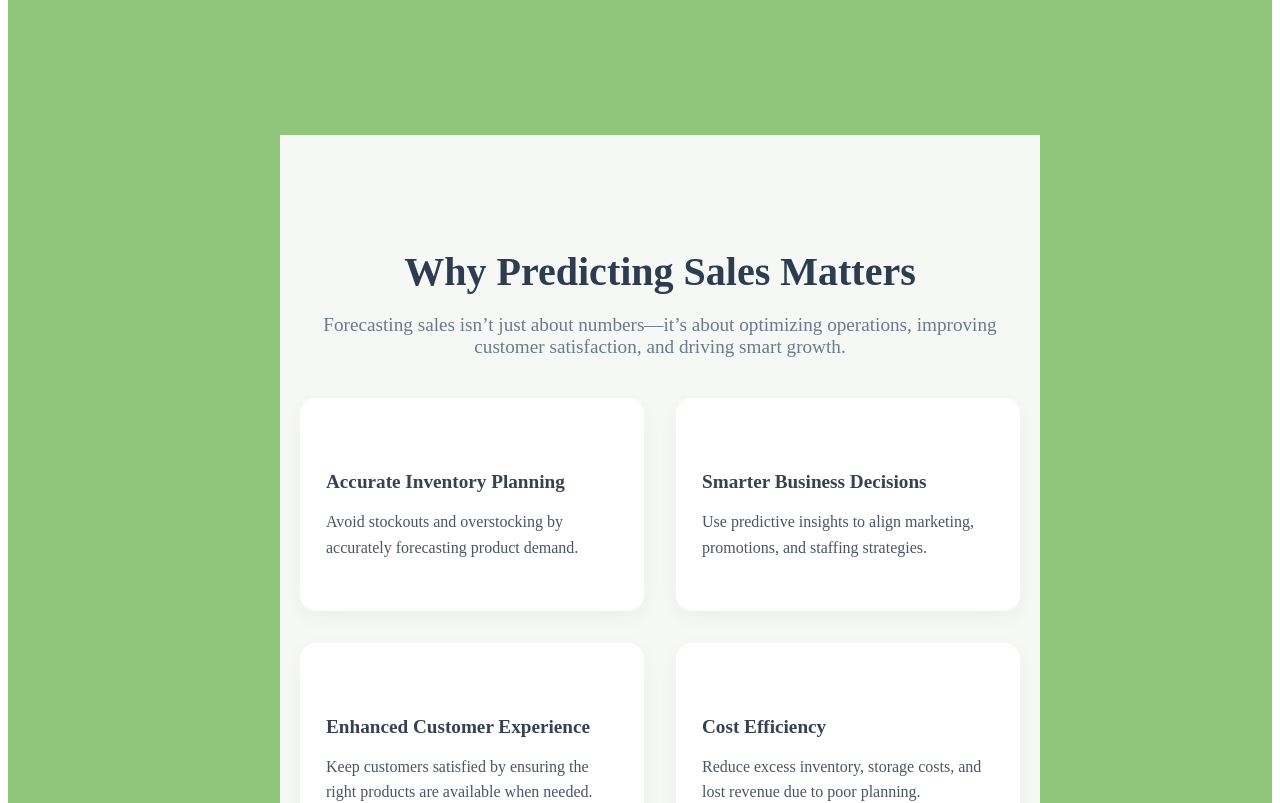
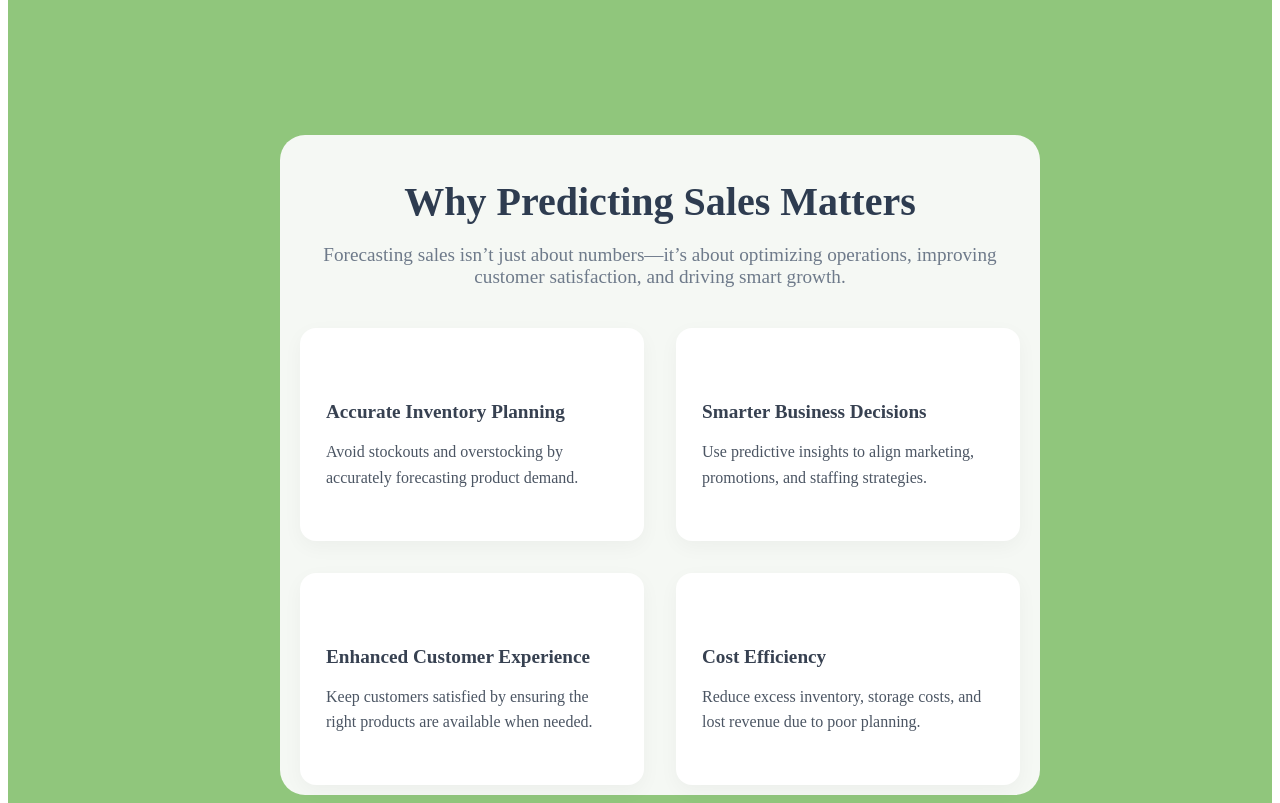
Before and after one commit to ArunPandyanVasam/sales-forecasting-frontend, a React (Vite) app: page /train/file in a window 1280 px wide. Shown: the part 1980-2783 px from the top of the page. Built offline with nearby package versions, Linux system fonts and the light colour scheme; some icons are missing.

Commit message:
padding decreased

```diff
--- a/src/components/WhyPredictSales/WhyPredictSales.module.css
+++ b/src/components/WhyPredictSales/WhyPredictSales.module.css
@@ -1,7 +1,8 @@
 .wrapper {
     background-color: #f5f8f4;
-    padding: 80px 20px;
+    padding: 10px 20px;
     text-align: center;
+    border-radius: 25px;
   }
 
   .inner {
```
